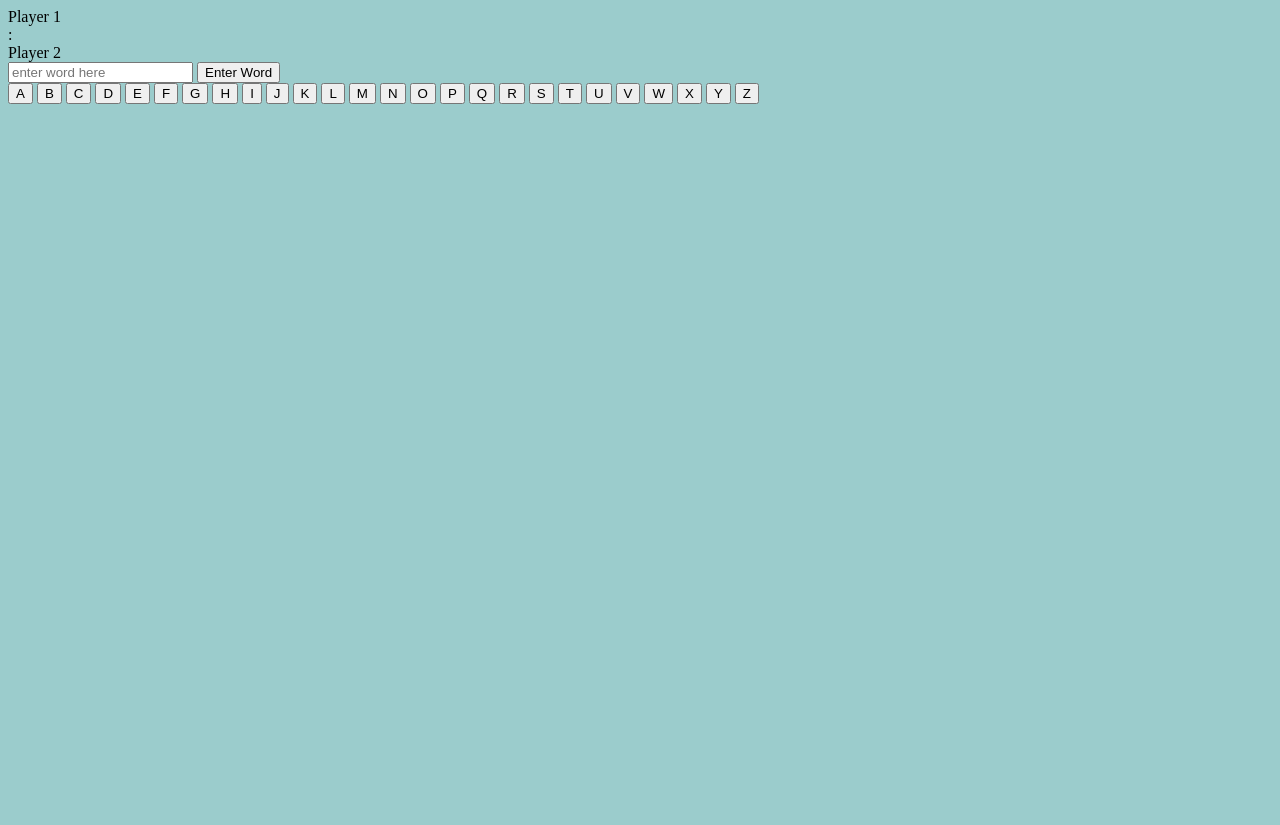
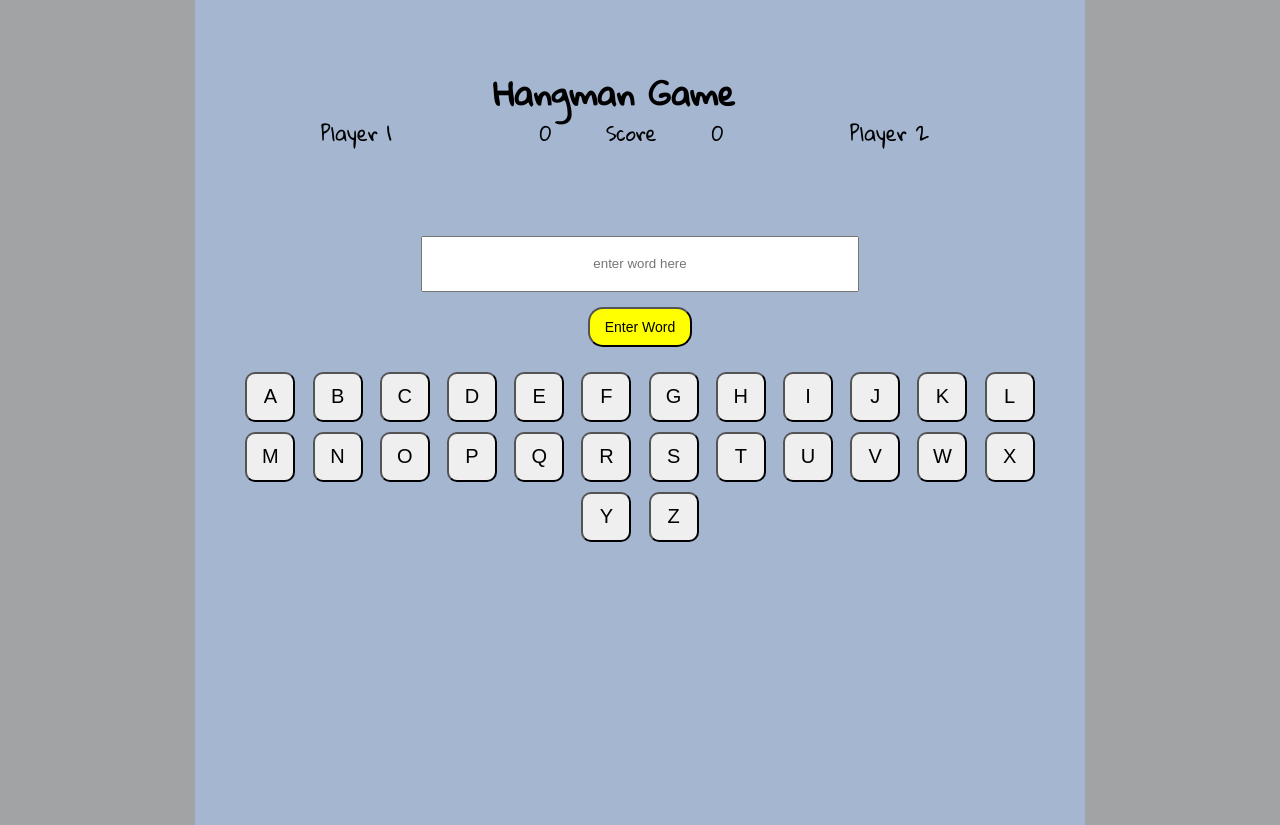
Before and after one commit to butterfly13/project1, a plain HTML site: page project1/index.html in a window 1280 px wide. Before the commit the page ends 800 px from the top, so only its background shows below. Drawn offline with Linux system fonts and the light colour scheme.

Commit message:
add some style to css file and try to find a way to compare the input from p1 with the mouse click event from p2

```diff
--- a/project1/css/main.css
+++ b/project1/css/main.css
@@ -1,12 +1,75 @@
 body {
-    background-color: rgb(155, 204, 204);
+
+    margin: 0;
+    background-color: #a2a3a5;
+    /*font-family: 'Gloria Hallelujah', cursive;*/
+}
+
+.container {
+	width: 860px;
+	height: 100vh;
+	margin: 0 auto;
+	text-align: center;
+	background-color: #a5b6d1;
+	padding: 20px 15px 5px 15px;
+	font-family: 'Gloria Hallelujah', cursive;
+
+}
+
+
+header {
+	padding-top: 20px;
+	display: grid;
+	grid-template-columns: 34% 10% 10% 10% 30%;
+	grid-template-rows: 50% 50%;
+
+}
+
+header div {
+	font-size: 20px;
+}
+
+h1 {
+	grid-column: 1 / span 5;
+	grid-row: 1 / span 1;
+}
+
+main {
+	padding-top: 50px;
+}
+
+input {
+	width: 50%;
+	height: 50px;
+	text-align: center;
+	margin-bottom: 15px;
+
+}
+
+#set-word {
+	font-size: 14px;
+	padding: 10px 15px;
+	border-radius: 15px;
+	background-color: yellow;
+	margin-bottom: 20px;
+
 }
 
 .display-empty {
+	/*display: none;*/
 	font-size: 20px;
 	background-color: yellow;
 	color: black;
 	width: 30px;
 	height: 30px;
+	border-bottom: 2px solid black;
 
 }
+
+.alphabet {
+	width: 50px;
+	height: 50px;
+	margin: 5px;
+	border-radius: 20%;
+	font-size: 20px;
+}
--- a/project1/index.html
+++ b/project1/index.html
@@ -4,52 +4,56 @@
         <meta charset="utf-8">
         <title>Project1- Hangman</title>
         <link rel="stylesheet" href="./css/main.css">
+        <link href="https://fonts.googleapis.com/css?family=Gloria+Hallelujah" rel="stylesheet">
     </head>
     <body>
+        <div class="container">
             <header>
+                <h1>Hangman Game</h1>
                 <div>Player 1</div>
-            <div class= "score p1"></div>
-            <div>:</div>
-            <div class="score p2"></div>
+                <div class= "score p1">0</div>
+                <div>Score</div>
+                <div class="score p2">0</div>
                 <div>Player 2</div>
             </header>
             <main>
                 <form id="form">
-                <input type="text" name="word" class ="get-word" placeholder="enter word here">
+                    <input type="text" name="word" class ="get-word" placeholder="enter word here"> <br>
                     <button type="submit" id="set-word">Enter Word</button>
                 </form>
                 <div class="blank">
-               <!-- <div class="blank"></div>-->
+
                 </div>
                 <div class="list-of-alphabet">
-                <button>A</button>
-                <button>B</button>
-                <button>C</button>
-                <button>D</button>
-                <button>E</button>
-                <button>F</button>
-                <button>G</button>
-                <button>H</button>
-                <button>I</button>
-                <button>J</button>
-                <button>K</button>
-                <button>L</button>
-                <button>M</button>
-                <button>N</button>
-                <button>O</button>
-                <button>P</button>
-                <button>Q</button>
-                <button>R</button>
-                <button>S</button>
-                <button>T</button>
-                <button>U</button>
-                <button>V</button>
-                <button>W</button>
-                <button>X</button>
-                <button>Y</button>
-                <button>Z</button>
+                    <button class="alphabet a">A</button>
+                    <button class="alphabet b">B</button>
+                    <button class="alphabet c">C</button>
+                    <button class="alphabet d">D</button>
+                    <button class="alphabet e">E</button>
+                    <button class="alphabet f">F</button>
+                    <button class="alphabet g">G</button>
+                    <button class="alphabet h">H</button>
+                    <button class="alphabet i">I</button>
+                    <button class="alphabet j">J</button>
+                    <button class="alphabet k">K</button>
+                    <button class="alphabet l">L</button>
+                    <button class="alphabet m">M</button>
+                    <button class="alphabet n">N</button>
+                    <button class="alphabet o">O</button>
+                    <button class="alphabet p">P</button>
+                    <button class="alphabet q">Q</button>
+                    <button class="alphabet r">R</button>
+                    <button class="alphabet s">S</button>
+                    <button class="alphabet t">T</button>
+                    <button class="alphabet u">U</button>
+                    <button class="alphabet v">V</button>
+                    <button class="alphabet w">W</button>
+                    <button class="alphabet x">X</button>
+                    <button class="alphabet y">Y</button>
+                    <button class="alphabet z">Z</button>
                 </div>
             </main>
+        </div>
         <script src="js-file/main.js"></script>
     </body>
 </html>
--- a/project1/js-file/main.js
+++ b/project1/js-file/main.js
@@ -39,28 +39,58 @@ setWord.addEventListener('submit', function(e){
 
 	console.log(`length is ${arr.length}`);
 
+	//if user enters any letter, it will create no. of divs according to the arr.lenght
 	if(arr.length > 0){
 		for(var i = 0; i < arr.length; i++){
 			var div = document.createElement('div');
 			div.classList.add('display-empty');
+			document.querySelector('.blank').appendChild(div);
+			//assign each item in the array to each div
+			//div.innerText = arr[i].toUpperCase();
 			div.innerText = arr[i].toUpperCase();
-			document.querySelector('.blank').appendChild(div);
+			div.style.display = "none";
 
 
 		}
 
-}
+	} //end if statement
+
+	//if the p2 player mouse click on letter, it will compare that letter the the arr.
+	//If there is matching letter(s), it will display on the div
+	var checkButton = document.querySelector('.alphabet');
+	checkButton.addEventListener('click', function(e){
+		e.preventDefault();
+
+		var checkButton = document.getElementsByClassName('alphabet');
+		for(var i = 0; i < letterButton.length; i++){
+			console.log(letterButton[i]);
+		}
+
+		// for(var i = 0; i < arr.length; i++) {
+
+		// 	 if(arr[i] === this.innerText){
+		// 	 	var emptySpace = document.querySelectorAll('.display-empty')[i]
+		// 	 	emptySpace.style.display = 'block';
+		// 	 	console.log(emptySpace);
+		// 	 	// for(var j = 0; j < emptySpace.length; j++ ){
+		// 	 	// 	document.querySelector('.display-empty').style.visibility = 'visible';
+
+		// 	 	// }
+
+		// 	 }
+		// } // end for loop
+	}) // end checkButton
 
 
-})
+}) // end eventListener for set word
 
 
 
+// function displayGuessingWord(e){
+// 	e.preventDefault();
 
+// 	if(e.target.className	=== 'alphabet')
+// 	var emptySpace = document.querySelector('.blank');
+// 	emptySpace.classList.toggle('.display-empty')
 
-function displayGuessingWord(){
-	//let
-	var emptySpace = document.querySelector('.blank');
-	emptySpace.classList.toggle('.display-empty')
-
-}
+// }
```
Lines whose indentation alone changed are shown as unchanged.
